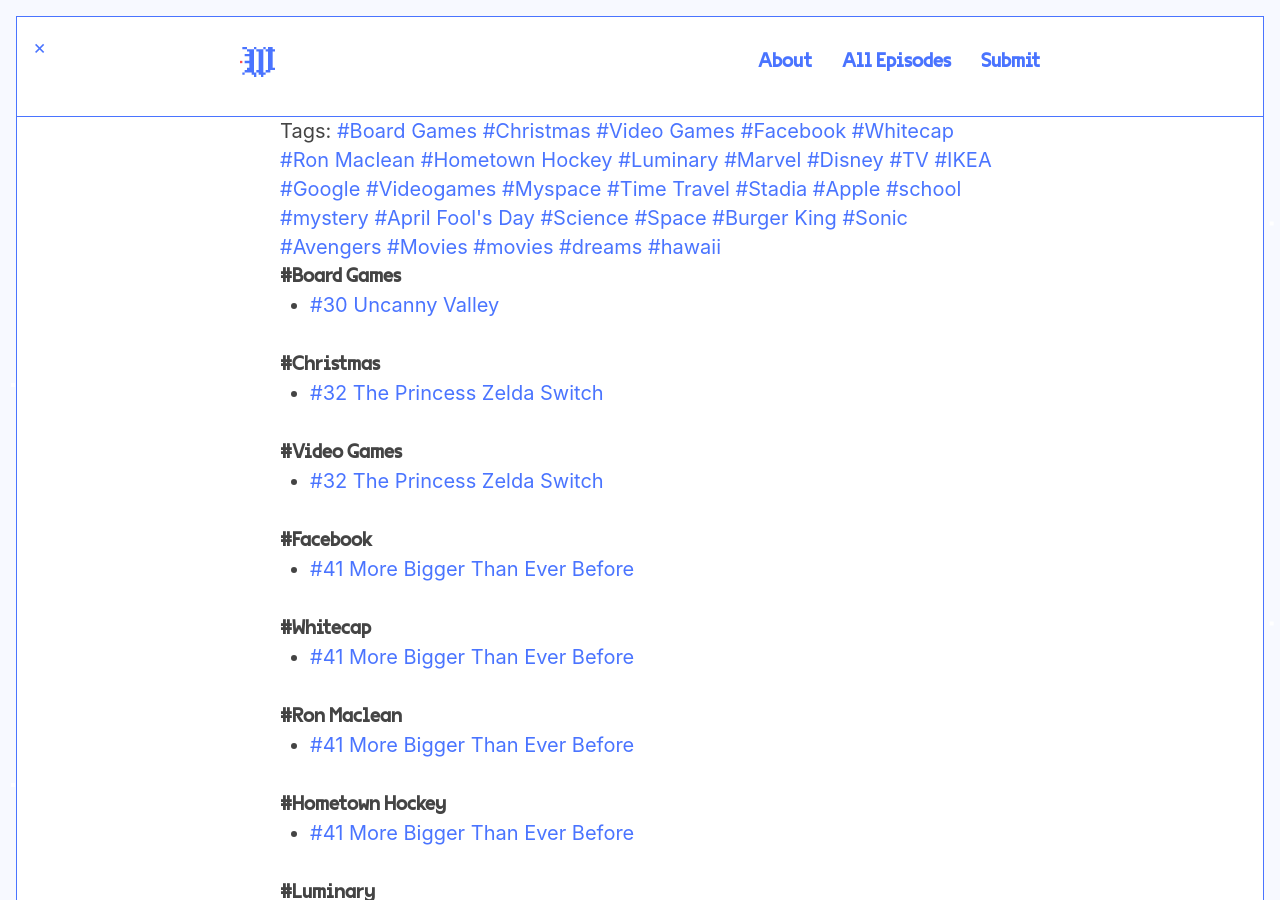
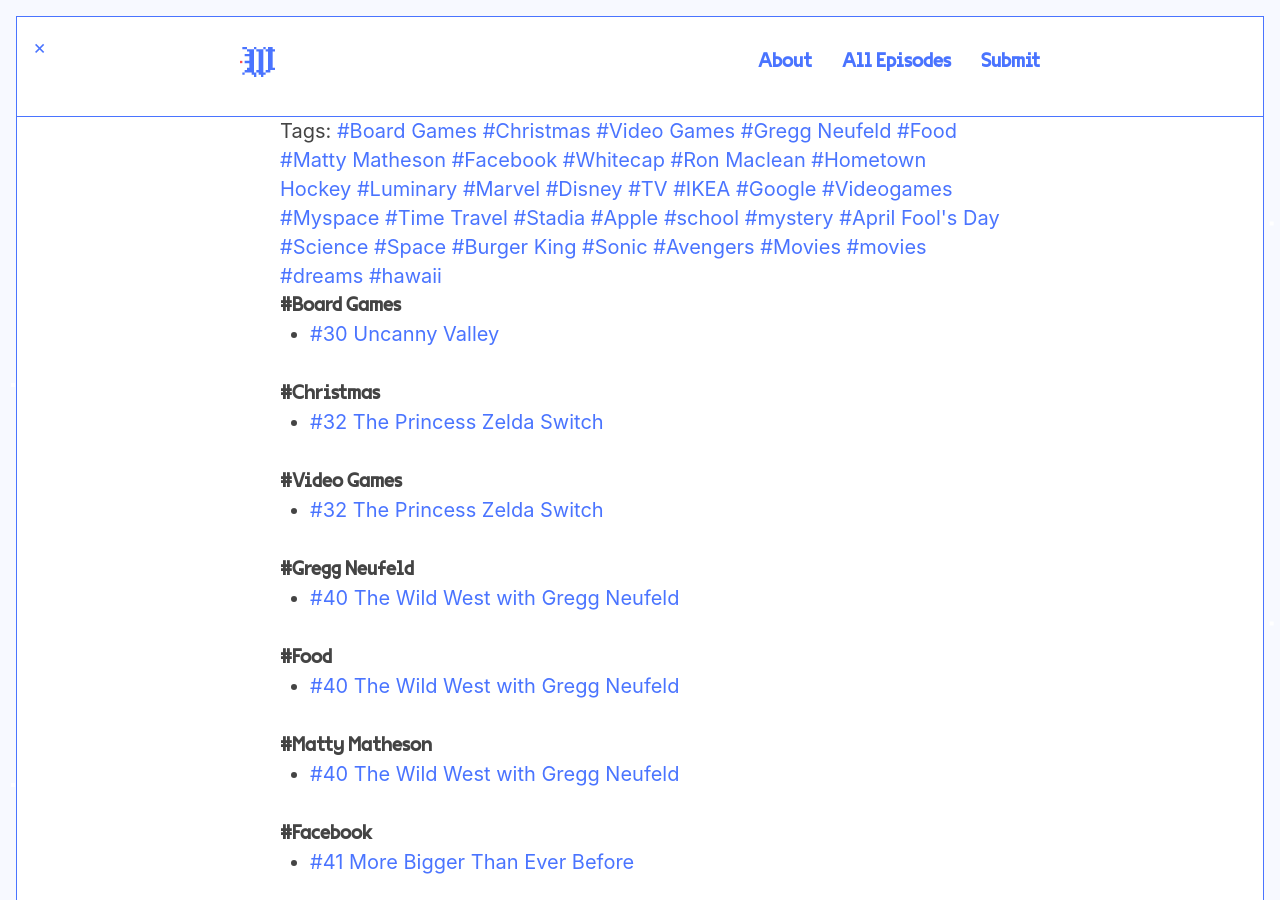
Before and after one commit to jondueck/whatevertown, a Jekyll site: the page built from tags.html, in a window 1280 px wide and 900 px high. Built offline with Jekyll 4.4.1, drawn with Linux system fonts in a browser that asks for light colours; some web fonts are replaced.

Commit message:
Updated 40

```diff
--- a/_posts/2019-03-05-40.md
+++ b/_posts/2019-03-05-40.md
@@ -2,13 +2,17 @@
 title: "#40 The Wild West with Gregg Neufeld"
 date: 2019-03-05 19:00:00 -06:00
 permalink: "/episode/40/"
+tags:
+- Gregg Neufeld
+- Food
+- Matty Matheson
 author: Whatevertown
+season: 2
+episode_type: full
+episode: 40
 file: https://s3.ca-central-1.amazonaws.com/lodgment-remark-slipshod/e40.mp3
 file_itunes: https://s3.ca-central-1.amazonaws.com/lodgment-remark-slipshod/e40.m4a
 stitcher: 59384024
-soundcloud:
-googleplay:
-itunes:
 artwork: "/dist/artwork/artwork_default.jpg"
 summary: Gregg Neufeld stops by to talk cooking tips, the Big Dog mentality, and what
   to do in the wild west.
```
Also changed, not shown: other parts of _posts/2019-03-05-40.md (+0 -3 lines).
